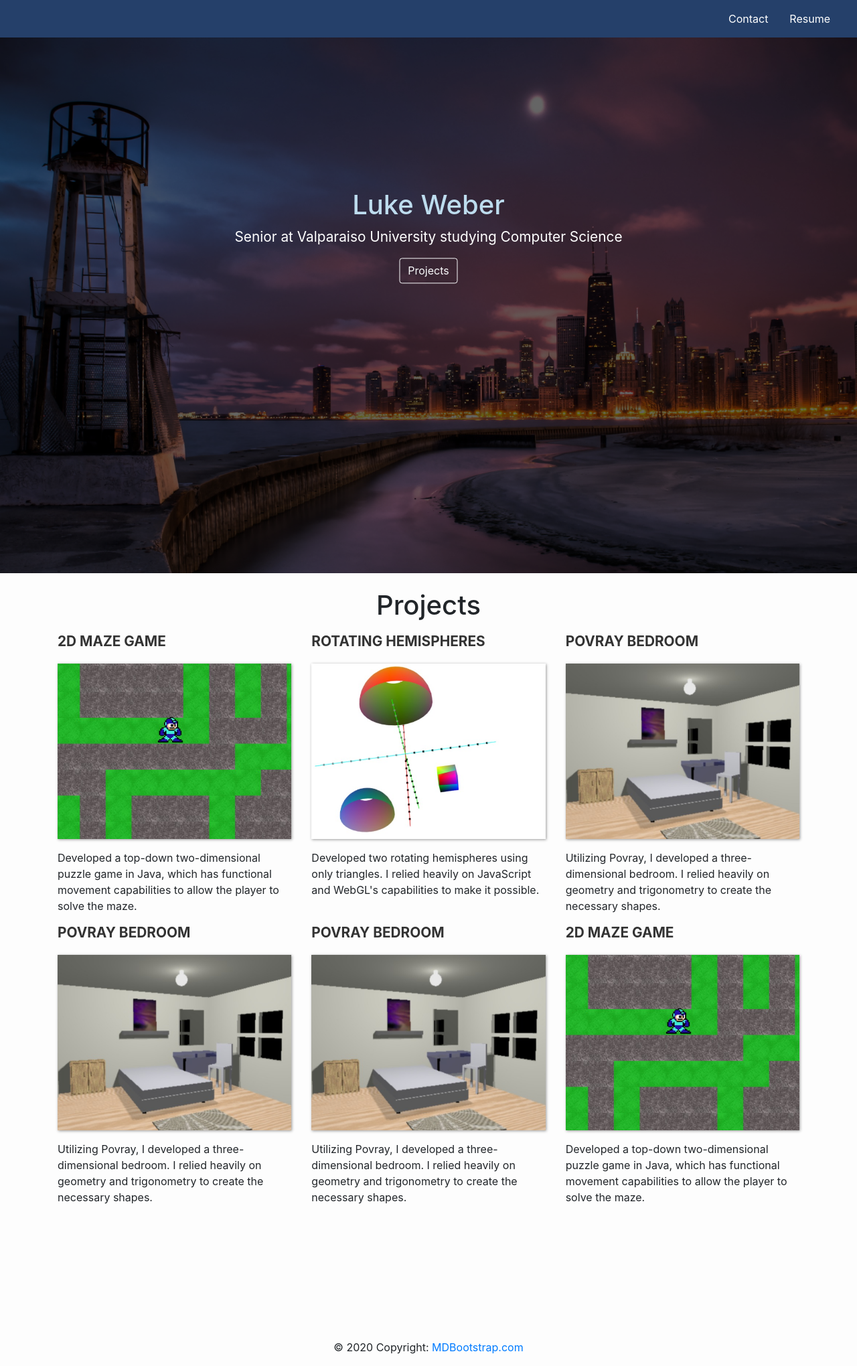
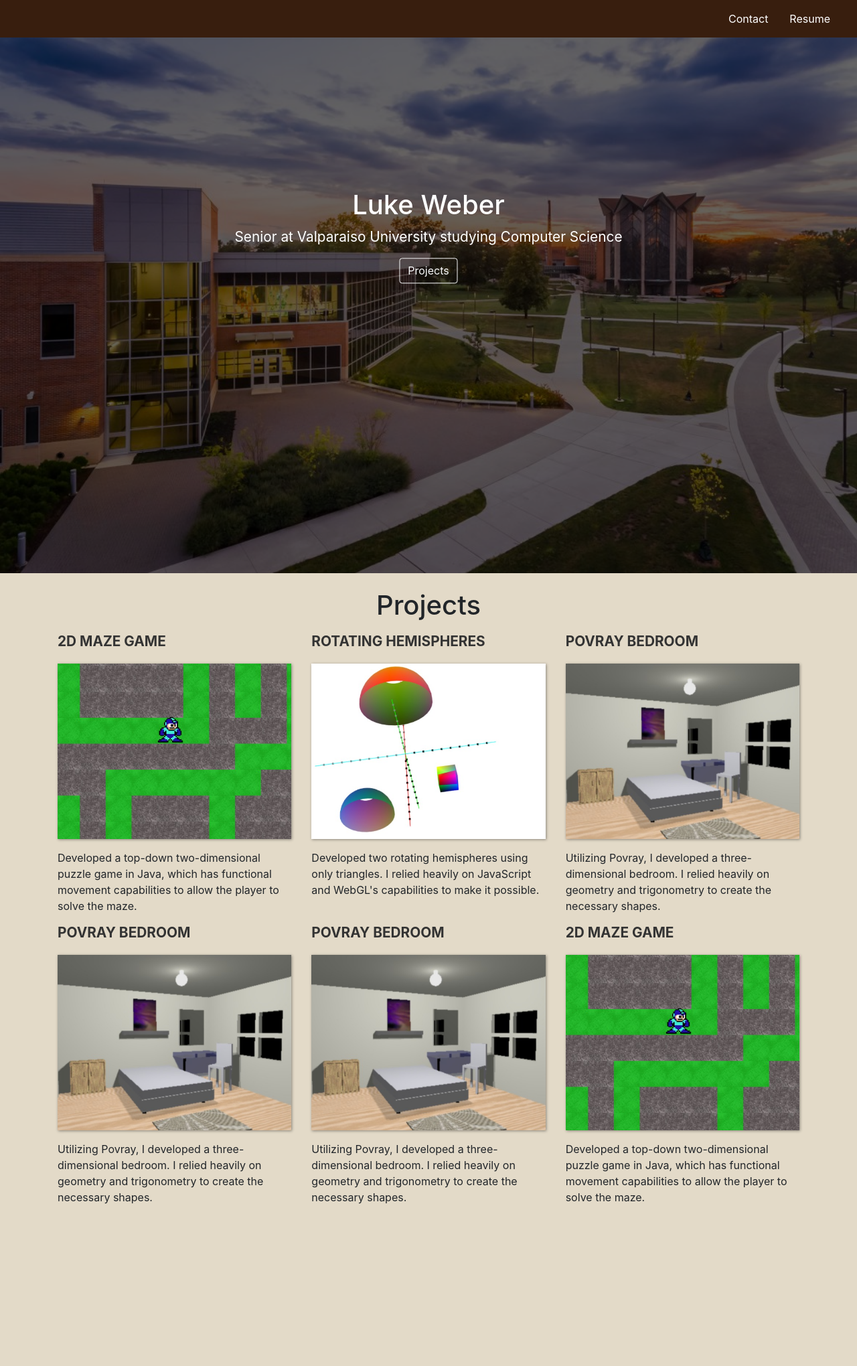
Before and after one commit to lukeweber17/lukeweber17.github.io, a plain HTML site: page index.html in a window 1280 px wide. Shown: the whole page at 67% size. After the commit the page ends 1840 px from the top, so only its background shows below. Drawn offline with nearby package versions, Linux system fonts and the light colour scheme.

Commit message:
updated theme to valpo colors

```diff
--- a/index.html
+++ b/index.html
@@ -70,46 +70,6 @@
             </div>
         </div>
     </div>
-    <!-- Footer -->
-<footer class="page-footer font-small cyan darken-3">
-
-    <!-- Footer Elements -->
-    <div class="container">
-
-      <!-- Grid row-->
-      <div class="row">
-
-        <!-- Grid column -->
-        <div class="col-md-12 py-5">
-          <div class="mb-5 flex-center">
-            <!--Linkedin -->
-            <a class="li-ic">
-                <i class="fab fa-linkedin"></i>
-            </a>
-            <!--Instagram-->
-            <a class="ins-ic">
-                <i class="fab fa-github"> </i>
-            </a>
-            <!--Pinterest-->
-            <a class="pin-ic">
-                <i class="far fa-envelope"> </i>
-            </a>
-          </div>
-        </div>
-        <!-- Grid column -->
-
-      </div>
-      <!-- Grid row-->
-
-    </div>
-    <!-- Footer Elements -->
-
-    <!-- Copyright -->
-    <div class="footer-copyright text-center py-3">© 2020 Copyright:
-      <a href="https://mdbootstrap.com/"> MDBootstrap.com</a>
-    </div>
-    <!-- Copyright -->
-
   </footer>
 </body>
 </html>
--- a/styles.css
+++ b/styles.css
@@ -5,12 +5,12 @@ html {
 body {
     padding: 0;
     margin: 0;
-    background: #fdfdfd;
+    background: #e3dac8;
 }
 
   /*--- navigation bar ---*/
 .navbar {
-    background: #25406a;
+    background: #381e0e;
 }
 
 .nav-link, .navbar-brand {
@@ -23,7 +23,7 @@ body {
 }
 
 .nav-link:hover {
-    color: #bddcee;
+    color: #2d7bb3;
 }
 
 .navbar-collapse {
@@ -31,7 +31,7 @@ body {
 }
 
 .header {
-    background-image: url('img/chicago.jpg');
+    background-image: url('img/valpo2.jpg');
     background-size: cover;
     background-position: center;
     position: relative;
@@ -46,7 +46,7 @@ body {
 }
 
 .description h1 {
-    color: #bddcee;
+    color: #fff;
 }
 
 .description p {
```
Also changed, not shown: img/cones.png (deleted), img/valpo.jpg (added), img/valpo2.jpg (added).
